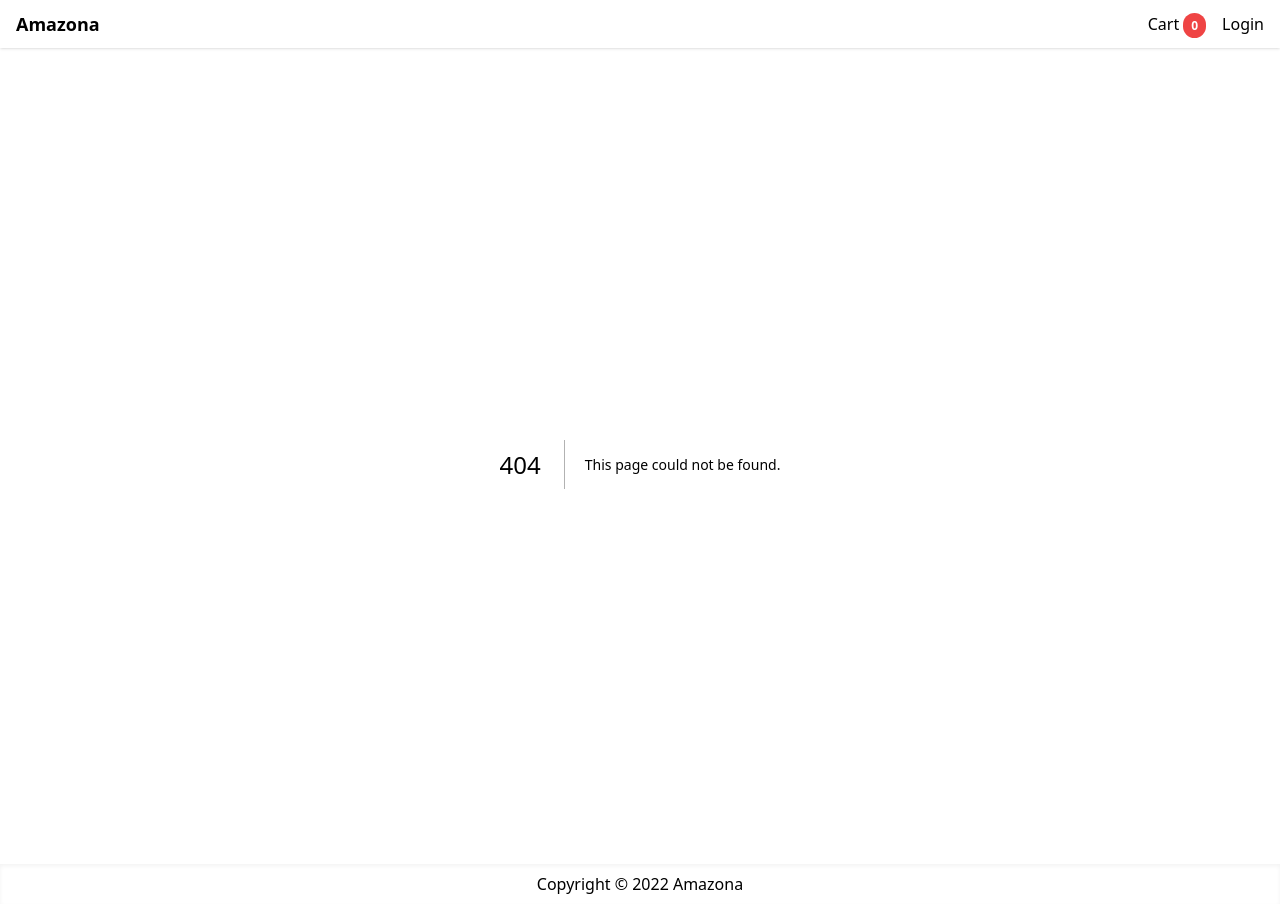
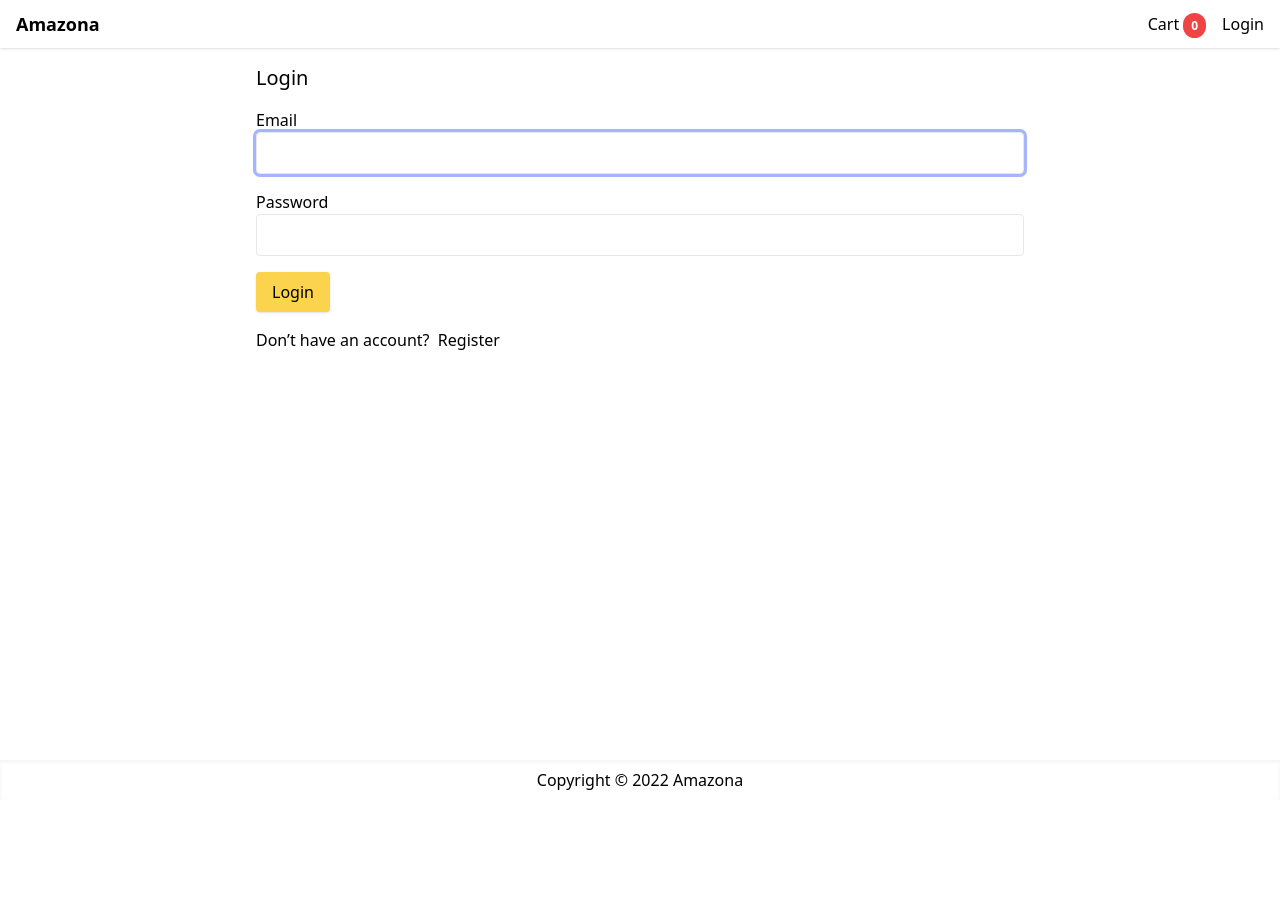
Before and after one commit to Majed-RO/amazona-nextjs-mongo-tailwind, a Next.js app: page /login in a window 1280 px wide. Before the commit this address had no page. After the commit the page ends 800 px from the top, so only its background shows below. Built offline with nearby package versions, Linux system fonts and the light colour scheme.

Commit message:
login form

```diff
--- a/package.json
+++ b/package.json
@@ -10,6 +10,7 @@
   },
   "dependencies": {
     "@heroicons/react": "^2.0.16",
+    "@hookform/resolvers": "^3.0.0",
     "@types/node": "18.15.10",
     "@types/react": "18.0.30",
     "@types/react-dom": "18.0.11",
@@ -19,7 +20,9 @@
     "next": "13.2.4",
     "react": "18.2.0",
     "react-dom": "18.2.0",
-    "typescript": "5.0.2"
+    "react-hook-form": "^7.43.8",
+    "typescript": "5.0.2",
+    "yup": "^1.0.2"
   },
   "devDependencies": {
     "@types/js-cookie": "^3.0.3",
--- a/src/app/cart/page.tsx
+++ b/src/app/cart/page.tsx
@@ -191,7 +191,7 @@ function CartScreen() {
 								<button
 									onClick={() =>
 										router.push(
-											'/shipping'
+											'login?redirect=/shipping'
 										)
 									}
 									className="primary-button w-full"
--- a/src/app/globals.css
+++ b/src/app/globals.css
@@ -9,3 +9,7 @@
 .primary-button {
 	@apply rounded bg-amber-300 py-2 px-4 shadow outline-none hover:bg-amber-400 active:bg-amber-500;
 }
+
+input, select, textarea {
+  @apply rounded border p-2 outline-none ring-indigo-300 focus:ring;
+}
--- /dev/null
+++ b/src/app/login/page.tsx
@@ -0,0 +1,83 @@
+'use client';
+import Link from 'next/link';
+import React from 'react';
+import { useForm } from 'react-hook-form';
+import { yupResolver } from '@hookform/resolvers/yup';
+import * as yup from 'yup';
+
+interface FormData {
+	email: string;
+	password: string;
+}
+
+const schema = yup
+	.object({
+		email: yup
+			.string()
+			.email('Email should be a valid Email!')
+			.required('Please enter email'),
+		password: yup
+			.string()
+			.min(6, 'Password is more than 5 chars')
+			.required('Please enter password')
+	})
+	.required();
+
+export default function LoginScreen() {
+	const {
+		register,
+		handleSubmit,
+		formState: { errors }
+	} = useForm<FormData>({ resolver: yupResolver(schema) });
+
+	const submitHandler = handleSubmit(data => {
+		console.log('data', data);
+		const { email, password } = data;
+	});
+	return (
+		<form
+			action=""
+			className="mx-auto max-w-screen-md"
+			onSubmit={submitHandler}
+		>
+			<h1 className="mb-4 text-xl">Login</h1>
+			<div className="mb-4">
+				<label htmlFor="email">Email</label>
+				<input
+					{...register('email')}
+					type="email"
+					className="w-full"
+					id="email"
+					autoFocus
+				/>
+
+				<div className="text-red-500">
+					{errors.email?.message}
+				</div>
+			</div>
+			<div className="mb-4">
+				<label htmlFor="password">Password</label>
+				<input
+					{...register('password')}
+					type="password"
+					className="w-full"
+					id="password"
+					autoComplete="new-password"
+
+				/>
+				<div className="text-red-500">
+					{errors.password?.message}
+				</div>
+			</div>
+			<div className="mb-4">
+				<button className="primary-button">
+					Login
+				</button>
+			</div>
+			<div className="mb-4">
+				Don&rsquo;t have an account? &nbsp;
+				<Link href={'/register'}>Register</Link>
+			</div>
+		</form>
+	);
+}
```
Also changed, not shown: 1 other file (tests, documents, lock files or other folders).
